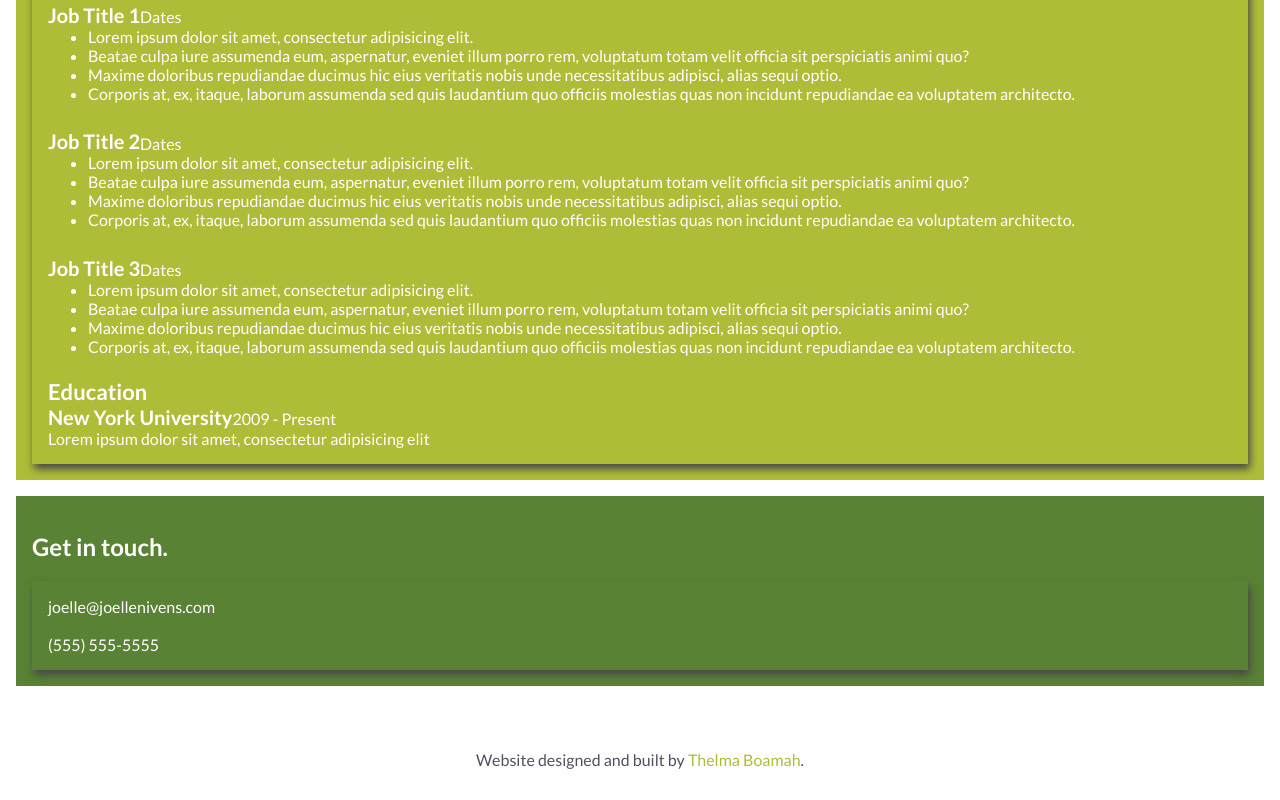
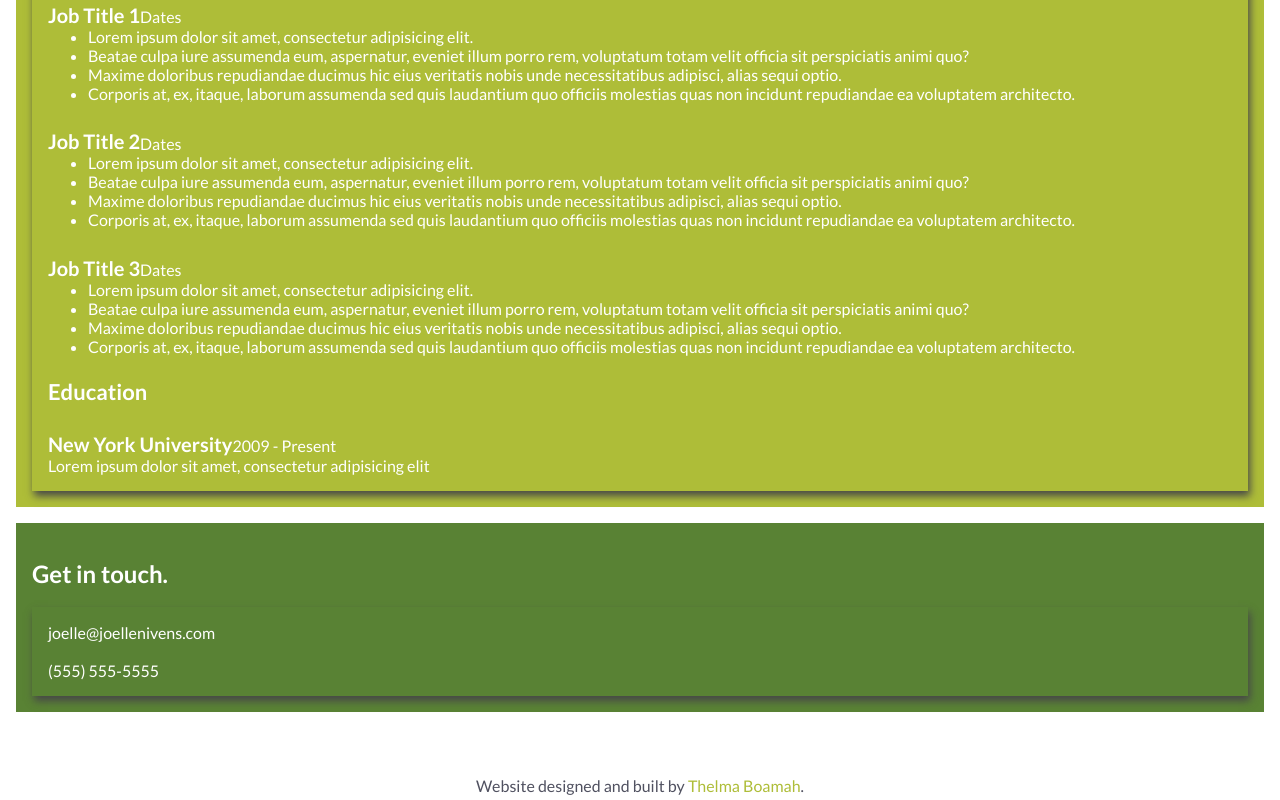
Before and after one commit to thelmaboamah/joelle, a plain HTML site: page index.html in a window 1280 px wide. Shown: the part 1186-1986 px from the top of the page. Before the commit the page ends 1960 px from the top, so only its background shows below. Drawn offline with Linux system fonts and the light colour scheme.

```diff
--- a/styles/main.css
+++ b/styles/main.css
@@ -62,7 +62,7 @@ p {
 	margin-bottom: 0;
 }
 
-h3 + h4 {
+h3 + {
 	margin-top: 0;
 }
 
```
Also changed, not shown: 1 other file.
